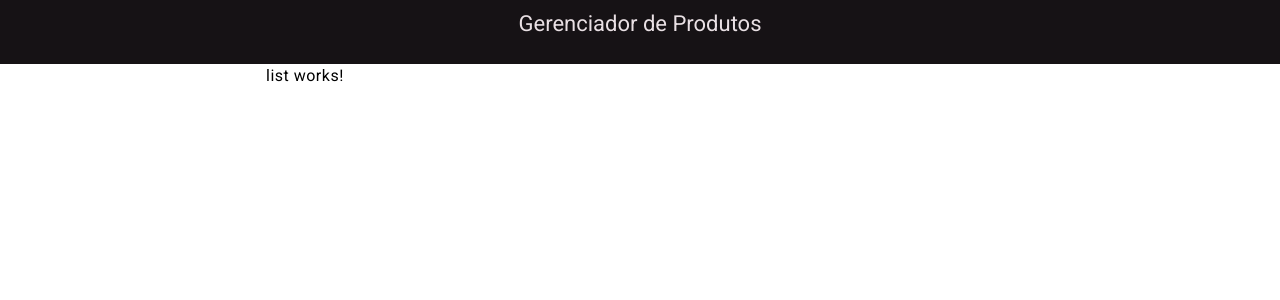
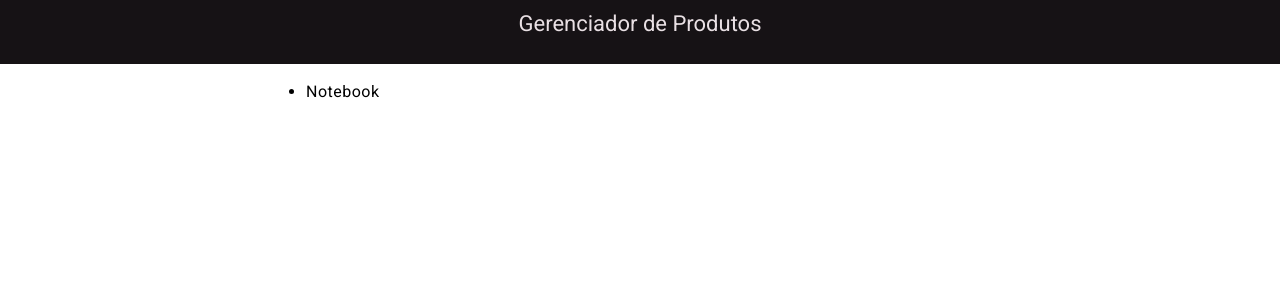
Before and after one commit to RodrigoSADev/Product-Store, an Angular app: page / in a window 1280 px wide. Shown: the top 300 px of the page. Built offline with nearby package versions, Linux system fonts and the light colour scheme; data requests are answered from the project's data file.

Commit message:
feat: add request to json server

```diff
--- a/src/app/features/list/list.component.html
+++ b/src/app/features/list/list.component.html
@@ -1 +1,7 @@
-<p>list works!</p>
+<section>
+  <ul>
+    @for (product of products; track product.id) {
+    <li>{{ product.name }}</li>
+    }
+  </ul>
+</section>
--- a/src/app/features/list/list.component.ts
+++ b/src/app/features/list/list.component.ts
@@ -1,12 +1,23 @@
-import { Component } from '@angular/core';
+import { HttpClient } from '@angular/common/http';
+import { Component, inject } from '@angular/core';
 
 @Component({
   selector: 'app-list',
   standalone: true,
   imports: [],
   templateUrl: './list.component.html',
-  styleUrl: './list.component.scss'
+  styleUrl: './list.component.scss',
 })
 export class ListComponent {
+  products: any = [];
 
+  http = inject(HttpClient);
+
+  ngOnInit(): void {
+    this.http
+      .get<any>('http://localhost:3000/products')
+      .subscribe((products) => {
+        this.products = products;
+      });
+  }
 }
```
